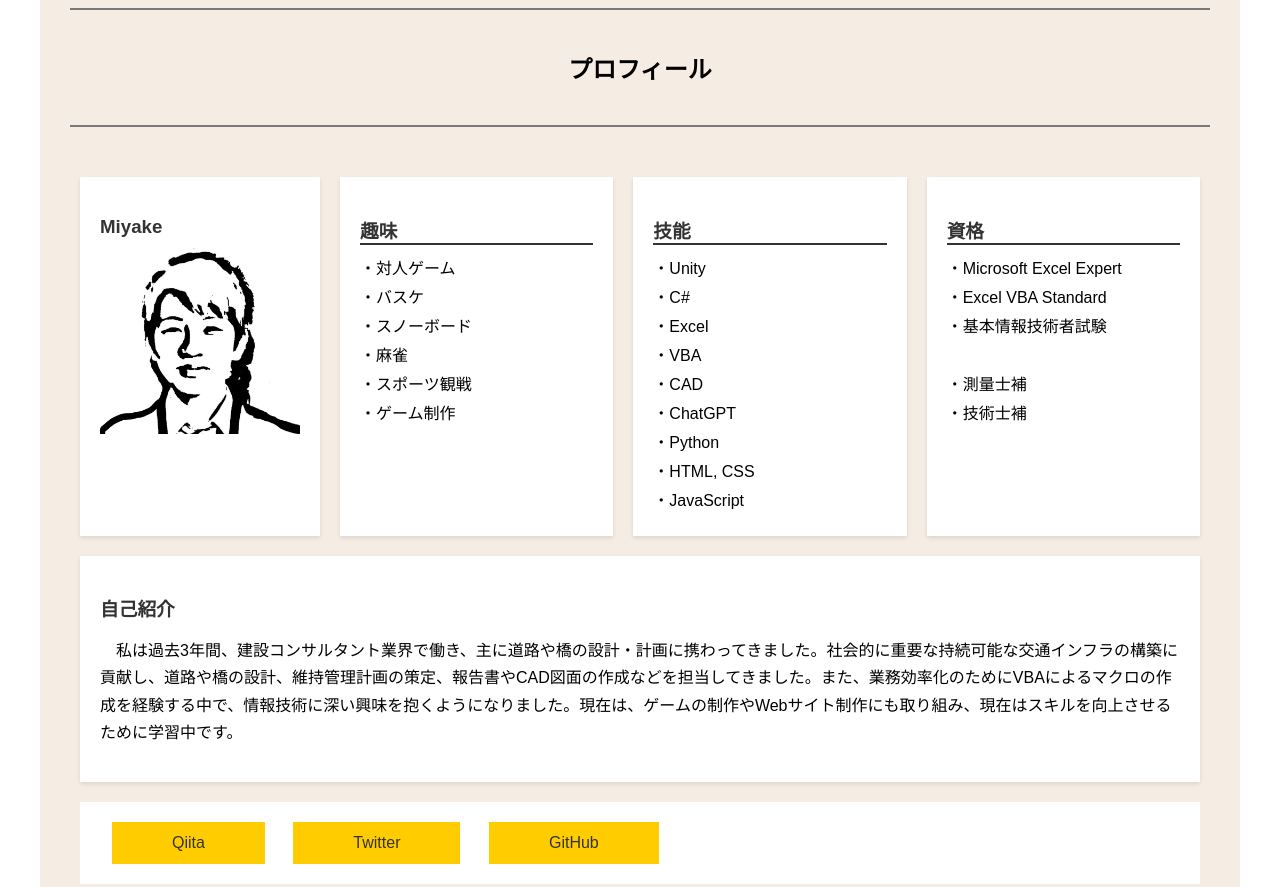
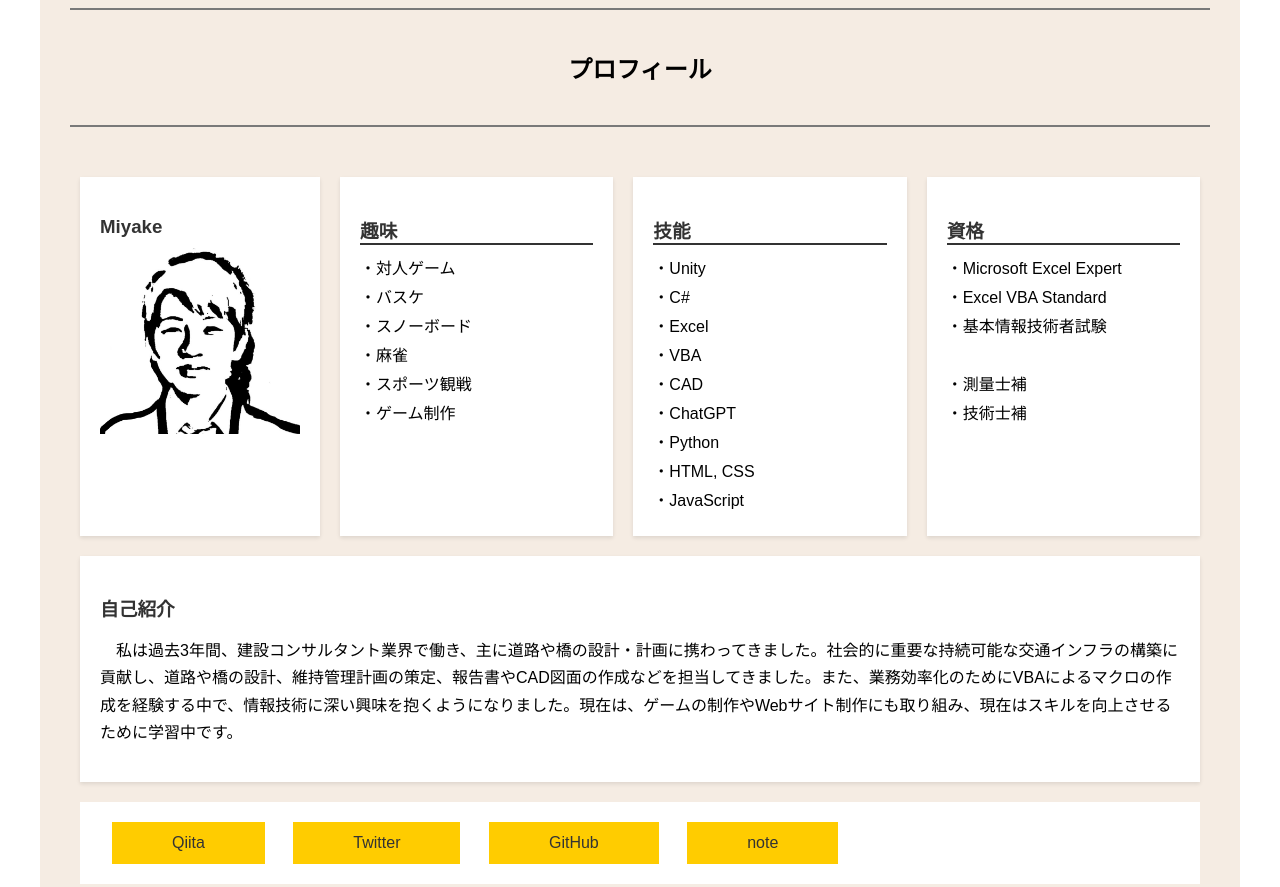
Before and after one commit to miyakp098/MyPortfolio, a plain HTML site: page index.html in a window 1280 px wide. Shown: the part 65-952 px from the top of the page. Drawn offline with Linux system fonts and the light colour scheme.

Commit message:
noteのリンク追加

```diff
--- a/index.html
+++ b/index.html
@@ -74,6 +74,8 @@
     <button onclick="window.location.href='https://qiita.com/Miyakepp_098';">Qiita</button>
     <button onclick="window.location.href='https://twitter.com/miya_kp3333';">Twitter</button>
     <button onclick="window.location.href='https://github.com/miyakp098';">GitHub</button>
+    <button onclick="window.location.href='https://note.com/miya_kp3333';">note</button>
+
   </div>
   <div id ="rink2"></div>
   <hr class="separator-line">
```
